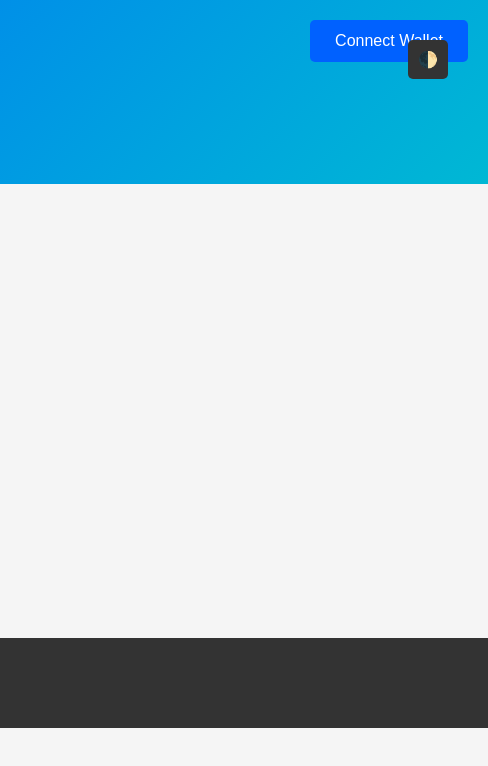
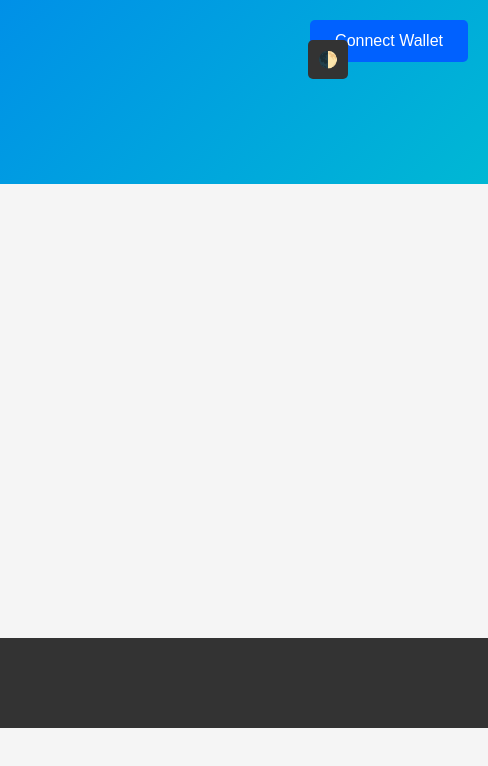
Before and after one commit to freelife8081/noor-token-on-sidra, a plain HTML site: page presale.html in a window 1280 px wide. Shown: the full height of the page, 792-1280 px from the left. Drawn offline with Linux system fonts and the light colour scheme; a script that the page names is missing.

Commit message:
Update presale.css

```diff
--- a/presale.css
+++ b/presale.css
@@ -88,7 +88,7 @@ input[type="number"] {
 button.theme-toggle {
   position: absolute;
   top: 20px;
-  right: 20px;
+  right: 120px;
   background-color: #333;
   color: white;
   padding: 10px;
```
